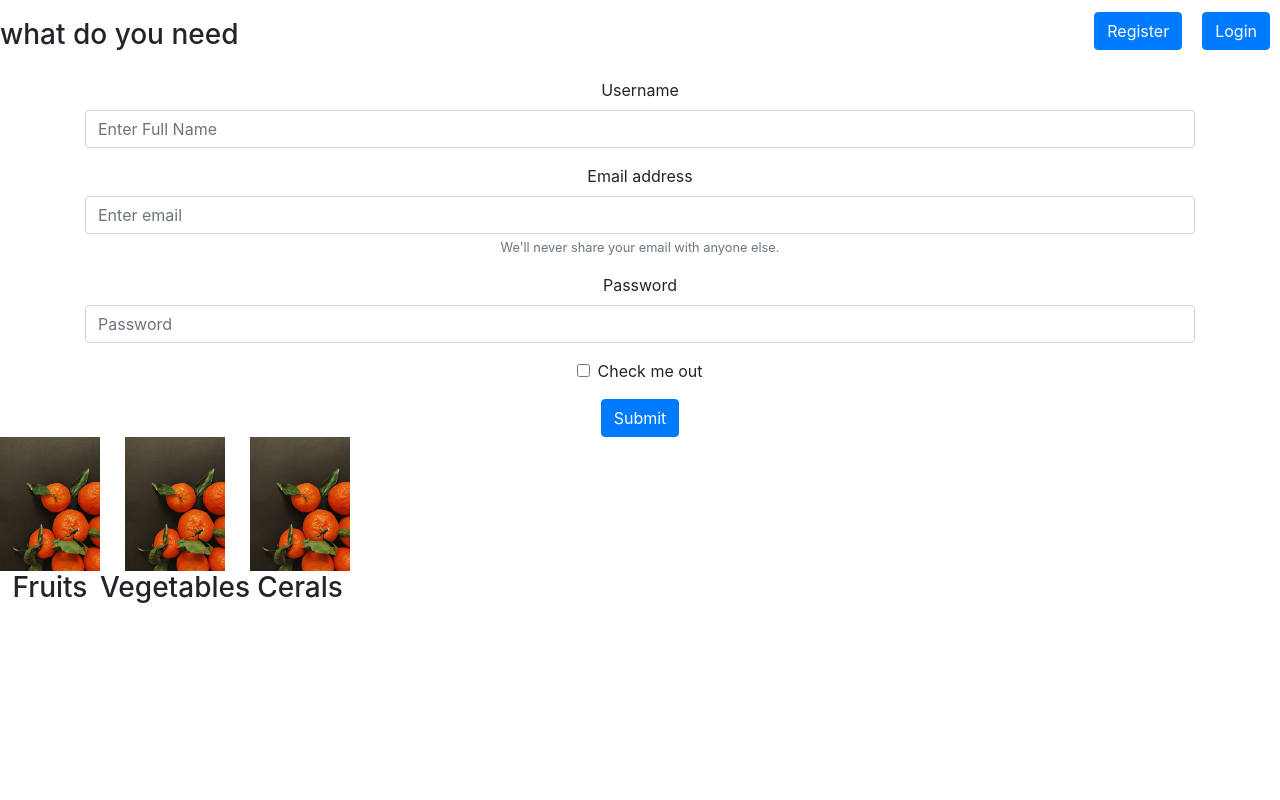
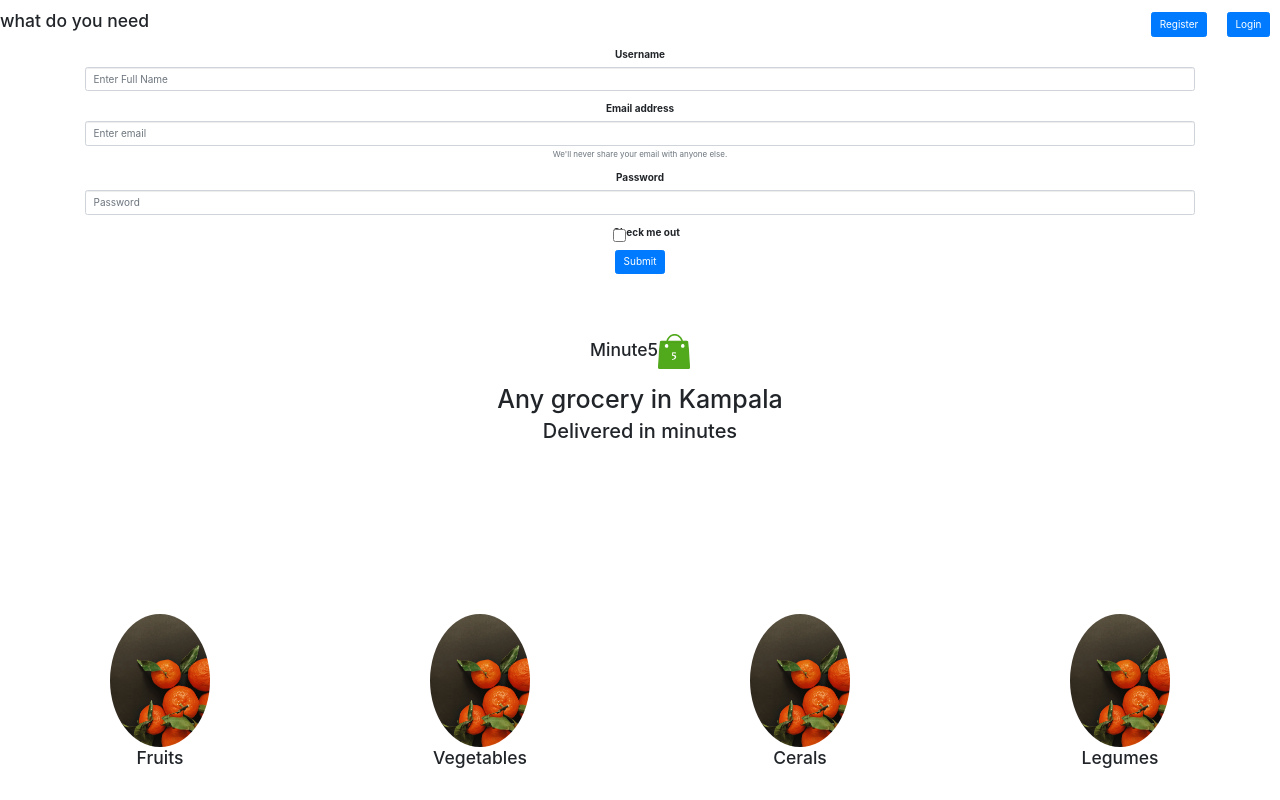
Before and after one commit to isiagi/minute5_UG, a React (Create React App) app: page /register in a window 1280 px wide. Built offline with nearby package versions, Linux system fonts and the light colour scheme.

Commit message:
ft(home-page):modify the image

```diff
--- a/public/index.html
+++ b/public/index.html
@@ -9,6 +9,9 @@
       name="description"
       content="Web site created using create-react-app"
     />
+    <link rel="stylesheet" href="https://maxcdn.bootstrapcdn.com/bootstrap/3.3.7/css/bootstrap.min.css" integrity="sha384-BVYiiSIFeK1dGmJRAkycuHAHRg32OmUcww7on3RYdg4Va+PmSTsz/K68vbdEjh4u" crossorigin="anonymous"/>
+
+
     <link rel="apple-touch-icon" href="%PUBLIC_URL%/logo192.png" />
     <!--
       manifest.json provides metadata used when your web app is installed on a
@@ -24,7 +27,7 @@
       work correctly both with client-side routing and a non-root public URL.
       Learn how to configure a non-root public URL by running `npm run build`.
     -->
-    <title>React App</title>
+    <title>Minute5_Ug</title>
   </head>
   <body>
     <noscript>You need to enable JavaScript to run this app.</noscript>
--- a/src/components/Home/Categories/Category.css
+++ b/src/components/Home/Categories/Category.css
@@ -2,3 +2,19 @@
     display: flex;
 
 }
+.round-image{
+    border-color: green;
+    border-width: 5px;
+    border-style: none;
+    border-radius: 100%;
+}
+
+ /* button{
+     border:1px solid black
+    justify-content: space-between;
+    align-items: center;
+    border-radius: 30% !important;
+    background: url(../images/oranges.jpg);
+    background-size: cover;
+
+}  */
--- a/src/components/Home/Categories/Category.js
+++ b/src/components/Home/Categories/Category.js
@@ -1,41 +1,43 @@
-import FormFileInput from 'react-bootstrap/esm/FormFileInput';
-import React,{Component} from "react";
-import oranges from "../images/oranges.jpg"
-import "./Category.css"
+import FormFileInput from "react-bootstrap/esm/FormFileInput";
+import React, { Component } from "react";
+import oranges from "../images/oranges.jpg";
+import "./Category.css";
+import { Container } from "react-bootstrap";
+import Image from "react-bootstrap/Image";
 
-
-class Category extends Component{
-
-    render(){
-        const categories = [{
+class Category extends Component {
+  render() {
+    const categories = [
+      {
         description: "Fruits",
-            img:  `${oranges}`
+        img: `${oranges}`,
       },
       {
         description: "Vegetables",
-                img: `${oranges}`
+        img: `${oranges}`,
       },
       {
         description: "Cerals",
-                img:  `${oranges}`
-            }
-     ]
-        return(
+        img: `${oranges}`,
+      },
+      {
+        description: "Legumes",
+        img: `${oranges}`,
+      },
+    ];
+    return (
       <div className="items">
-           { categories.map(foo =>(
+        {categories.map((foo) => (
+          <Container>
+            <div className="item">
+              <img className="round-image" src={foo.img} alt={foo.description} width="100px"/>
+                <h3>{foo.description}</h3>
 
-
-                   <div className="item">
-
-                       <img src={foo.img} alt={foo.description} width="100px"/>
-                       <h3>{foo.description}</h3>
-                     <div/>
             </div>
-               )
-           )
-        }
+          </Container>
+        ))}
       </div>
-        )
+    );
   }
 }
 export default Category;
--- a/src/components/Home/Home.css
+++ b/src/components/Home/Home.css
@@ -7,3 +7,6 @@ nav{
 nav>ul>a>Button{
     margin:12px 10px;
 }
+h3>img{
+    height: 35px;
+}
--- a/src/components/Home/Home.js
+++ b/src/components/Home/Home.js
@@ -1,11 +1,11 @@
 import React, { Component } from "react";
-import {BrowserRouter as Router,Link,Switch,Route} from "react-router-dom"
+import { BrowserRouter as Router, Link, Switch, Route } from "react-router-dom";
 import Button from "react-bootstrap/Button";
 import LoginContainer from "./firstSection/LoginContainer";
 import Register from "./firstSection/Register";
 import "./Home.css";
-import Category from "./Categories/Category"
-
+import Category from "./Categories/Category";
+import Logo from "./firstSection/Logo";
 export class Home extends Component {
   render() {
     return (
@@ -15,18 +15,23 @@ export class Home extends Component {
             <nav>
               <h3>what do you need</h3>
               <ul>
-           <Link to="/register"><Button>Register</Button></Link>
+                <Link to="/register">
+                  <Button>Register</Button>
+                </Link>
 
-            <Link to="/login"><Button>Login</Button></Link>
+                <Link to="/login">
+                  <Button>Login</Button>
+                </Link>
               </ul>
             </nav>
             <Route path="/login" component={LoginContainer} />
-        <Route path="/register" component={Register}/>
+            <Route path="/register" component={Register} />
           </div>
         </Router>
-      <Category/>
+        <Logo />
+
+        <Category />
       </>
-
     );
   }
 }
--- /dev/null
+++ b/src/components/Home/firstSection/Logo.css
@@ -0,0 +1,6 @@
+.logo{
+     margin-top: 60px;
+    /* margin-top: 30vh; */
+    height: 35vh;
+
+}
--- /dev/null
+++ b/src/components/Home/firstSection/Logo.js
@@ -0,0 +1,18 @@
+import React, { Component } from "react";
+import logo from "../images/minute5_logo.png";
+import "./Logo.css";
+
+
+export class Logo extends Component {
+  render() {
+    return (
+    <div className="logo">
+        <h3>Minute5<img src={logo} alt="minute5"/></h3>
+        <h1 className="mt-4">Any grocery in Kampala</h1>
+        <h2 className="mt-6">Delivered in minutes</h2>
+    </div>
+    )
+  }
+}
+
+export default Logo;
```
Also changed, not shown: src/components/Item_page.js (added, +13 -0 lines), src/components/Home/images/minute5_logo.png (added). Lines whose indentation alone changed are shown as unchanged.
